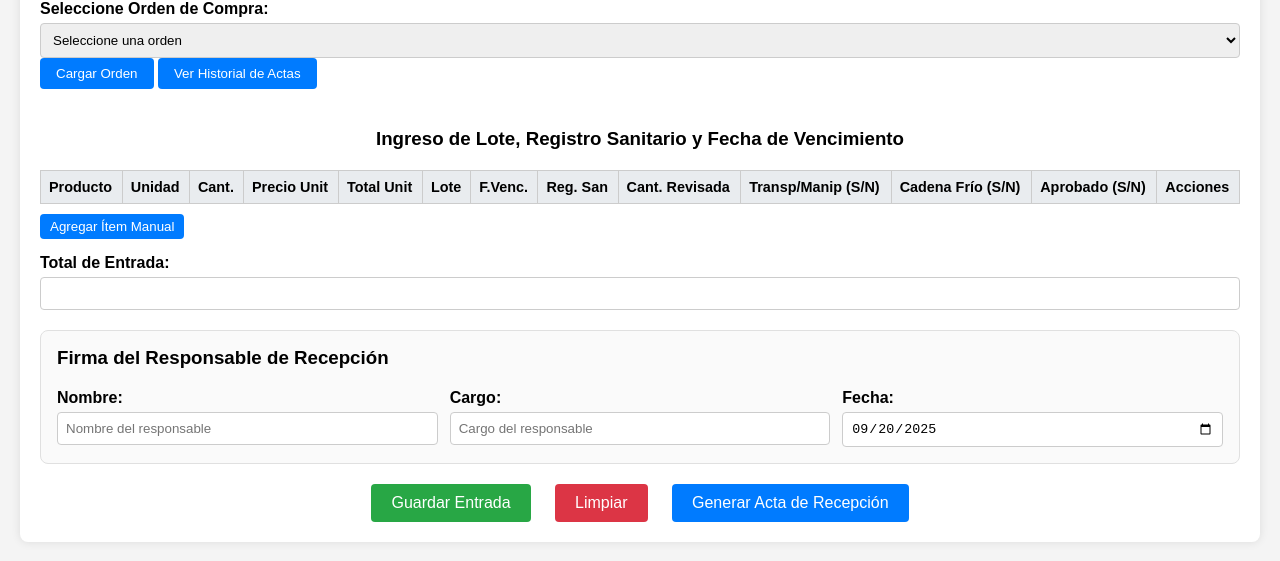
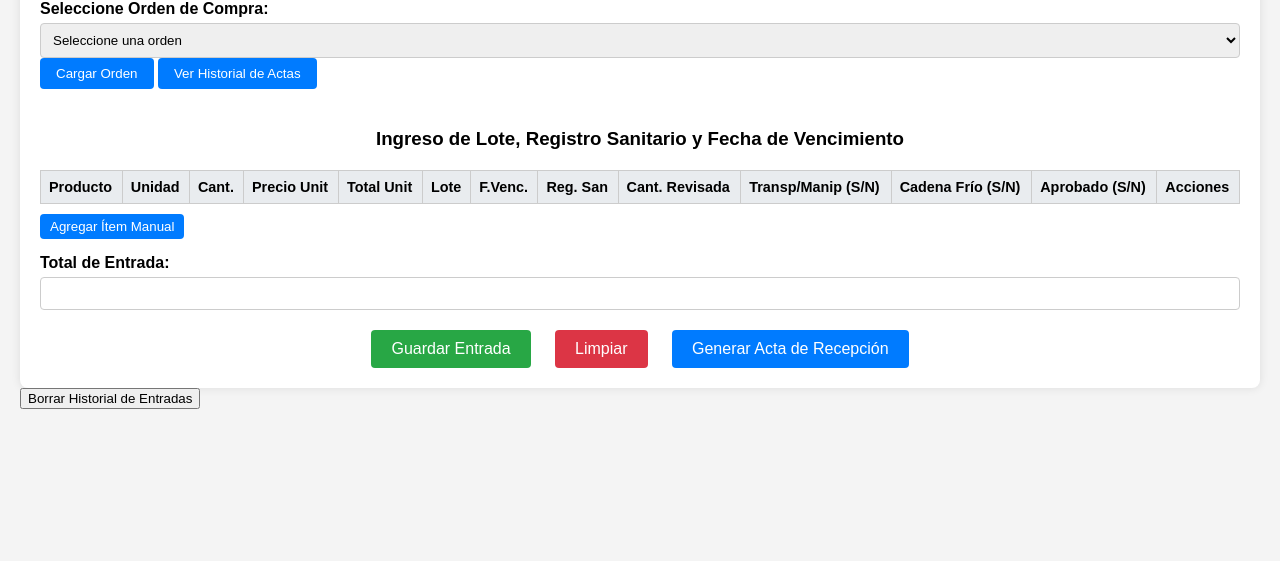
Before and after one commit to aulafarmaceutica/Zendra, a plain HTML site: page entradas.html in a window 1280 px wide. Shown: the part 177-738 px from the top of the page. Drawn offline with Linux system fonts and the light colour scheme.

Commit message:
Add files via upload

```diff
--- a/entradas.html
+++ b/entradas.html
@@ -31,11 +31,17 @@
       margin-bottom: 20px;
       cursor: pointer;
     }
-    .back-btn:hover { background-color: #0056b3; }
-
-    .form-group { margin-bottom: 15px; }
-    .form-group label { font-weight: bold; margin-bottom: 5px; display: block; }
-
+    .back-btn:hover {
+      background-color: #0056b3;
+    }
+    .form-group {
+      margin-bottom: 15px;
+    }
+    .form-group label {
+      font-weight: bold;
+      margin-bottom: 5px;
+      display: block;
+    }
     select, input, textarea {
       width: 100%;
       padding: 8px;
@@ -43,7 +49,6 @@
       border-radius: 4px;
       box-sizing: border-box;
     }
-
     table {
       width: 100%;
       border-collapse: collapse;
@@ -57,8 +62,9 @@
       font-size: 0.9em;
       vertical-align: middle;
     }
-    table thead { background-color: #e9ecef; }
-
+    table thead {
+      background-color: #e9ecef;
+    }
     .btn-load {
       background-color: #007bff;
       color: #fff;
@@ -69,7 +75,6 @@
       cursor: pointer;
     }
     .btn-load:hover { opacity: 0.9; }
-
     .btn-add-item {
       margin-top: 10px;
       background-color: #007bff;
@@ -80,7 +85,6 @@
       padding: 5px 10px;
     }
     .btn-add-item:hover { opacity: 0.9; }
-
     .btn-delete-item {
       background-color: #dc3545;
       color: white;
@@ -91,7 +95,6 @@
       font-size: 0.9em;
     }
     .btn-delete-item:hover { opacity: 0.9; }
-
     .button-group {
       text-align: center;
       margin-top: 20px;
@@ -106,30 +109,13 @@
     }
     .btn-submit { background-color: #28a745; color: #fff; }
     .btn-reset  { background-color: #dc3545; color: #fff; }
-
     #ordenInfo {
       border: 1px solid #ccc;
       padding: 10px;
       margin-bottom: 20px;
       display: none;
     }
-
-    /* Sección Responsable */
-    .firma-card {
-      border: 1px solid #e0e0e0;
-      border-radius: 8px;
-      padding: 16px;
-      margin-top: 20px;
-      background: #fafafa;
-    }
-    .firma-grid {
-      display: grid;
-      grid-template-columns: 1fr 1fr 1fr;
-      gap: 12px;
-    }
-    .firma-grid .form-group { margin: 0; }
-
-    /* Sección Historial */
+    /* Sección de Historial */
     #historialSection { margin-top: 40px; display: none; }
     #tablaHistorial th, #tablaHistorial td {
       border: 1px solid #ccc;
@@ -151,7 +137,7 @@
   </style>
 </head>
 <body>
-  <!-- Volver -->
+  <!-- Botón para volver al menú principal -->
   <button class="back-btn" onclick="window.location.href='index.html'">Volver al Menú</button>
 
   <div class="container">
@@ -167,7 +153,7 @@
       <button type="button" class="btn-load" onclick="toggleHistorial()">Ver Historial de Actas</button>
     </div>
 
-    <!-- Formulario de Ingreso -->
+    <!-- Formulario de Ingreso de Mercancía -->
     <form id="entradaForm">
       <div id="ordenInfo">
         <h3>Detalles de la Orden de Compra</h3>
@@ -195,31 +181,11 @@
         </thead>
         <tbody></tbody>
       </table>
-
       <button type="button" class="btn-add-item" onclick="agregarFilaManual()">Agregar Ítem Manual</button>
 
       <div class="form-group" style="margin-top:15px;">
         <label for="totalEntrada">Total de Entrada:</label>
         <input type="number" id="totalEntrada" step="0.01" readonly>
-      </div>
-
-      <!-- Responsable de recepción -->
-      <div class="firma-card">
-        <h3 style="text-align:left; margin-top:0;">Firma del Responsable de Recepción</h3>
-        <div class="firma-grid">
-          <div class="form-group">
-            <label for="respNombre">Nombre:</label>
-            <input type="text" id="respNombre" placeholder="Nombre del responsable" required>
-          </div>
-          <div class="form-group">
-            <label for="respCargo">Cargo:</label>
-            <input type="text" id="respCargo" placeholder="Cargo del responsable" required>
-          </div>
-          <div class="form-group">
-            <label for="respFecha">Fecha:</label>
-            <input type="date" id="respFecha" required>
-          </div>
-        </div>
       </div>
 
       <div class="button-group">
@@ -230,7 +196,7 @@
     </form>
   </div>
 
-  <!-- Historial -->
+  <!-- Sección de Historial -->
   <div class="container" id="historialSection">
     <h2>Historial de Actas de Recepción</h2>
     <table id="tablaHistorial">
@@ -259,10 +225,6 @@
     const entradaForm       = document.getElementById('entradaForm');
     const totalEntradaInput = document.getElementById('totalEntrada');
 
-    const respNombre = document.getElementById('respNombre');
-    const respCargo  = document.getElementById('respCargo');
-    const respFecha  = document.getElementById('respFecha');
-
     const historialSection  = document.getElementById('historialSection');
     const tablaHistorialBody= document.querySelector('#tablaHistorial tbody');
 
@@ -276,9 +238,6 @@
         option.textContent = `Orden #${compra.id} - ${compra.fecha}`;
         ordenCompraSelect.appendChild(option);
       });
-
-      // Fecha por defecto: hoy
-      respFecha.value = new Date().toISOString().split("T")[0];
 
       const storedEntradas = localStorage.getItem('entradas');
       if (storedEntradas) entradas = JSON.parse(storedEntradas);
@@ -437,6 +396,7 @@
       tdActions.appendChild(btnDelete);
       row.appendChild(tdActions);
 
+      // Recalcular
       const recalc = () => {
         const total = (parseFloat(inputCantidad.value)||0) * (parseFloat(inputPrecio.value)||0);
         tdTotal.textContent = total.toFixed(2);
@@ -546,6 +506,7 @@
       tdActions.appendChild(btnDelete);
       row.appendChild(tdActions);
 
+      // Eventos
       selectProducto.addEventListener('change', ()=>{
         const u = selectProducto.options[selectProducto.selectedIndex].dataset.unidad || "";
         tdUnidad.textContent = u;
@@ -573,20 +534,15 @@
       e.preventDefault();
       if (!compraSeleccionada) { alert("Primero cargue una Orden de Compra."); return; }
 
-      // Validar responsable
-      const errores = [];
-      if (!respNombre.value.trim()) errores.push("Nombre del responsable es obligatorio.");
-      if (!respCargo.value.trim())  errores.push("Cargo del responsable es obligatorio.");
-      if (!respFecha.value)         errores.push("Fecha del responsable es obligatoria.");
+      const rows = tablaEntradasBody.querySelectorAll('tr');
+      if (!rows.length) { alert("No hay ítems en la tabla."); return; }
 
-      // Validar filas
-      const rows = tablaEntradasBody.querySelectorAll('tr');
-      if (!rows.length) errores.push("No hay ítems en la tabla.");
+      let errores = [];
+      let itemsEntrada = [];
 
-      let itemsEntrada = [];
       rows.forEach((row,i)=>{
         const idx = i+1;
-        // Producto
+        // Producto (desde texto o select)
         let codigo = "", nombre = "";
         const sel = row.children[0].querySelector('select');
         if (sel) {
@@ -647,12 +603,7 @@
         ordenId: compraSeleccionada.id,
         fechaIngreso: new Date().toISOString().split("T")[0],
         items: itemsEntrada,
-        totalEntrada: parseFloat(totalEntradaInput.value)||0,
-        responsable: {
-          nombre: respNombre.value.trim(),
-          cargo : respCargo.value.trim(),
-          fecha : respFecha.value
-        }
+        totalEntrada: parseFloat(totalEntradaInput.value)||0
       };
 
       const guardadas = JSON.parse(localStorage.getItem('entradas') || '[]');
@@ -667,9 +618,6 @@
       ordenInfoDiv.style.display = 'none';
       compraSeleccionada = null;
       ordenCompraSelect.value = "";
-      // restaurar fecha de hoy en el form de firma
-      respFecha.value = new Date().toISOString().split("T")[0];
-
       renderHistorial();
     });
 
@@ -677,7 +625,7 @@
       const rows = tablaEntradasBody.querySelectorAll('tr');
       if (!rows.length) { alert("No hay ítems para generar el acta."); return; }
       if (!compraSeleccionada) { alert("No hay orden de compra cargada."); return; }
-      alert("Ejemplo: aquí generas el HTML del acta con la info actual (opcional).");
+      alert("Ejemplo: aquí generas el HTML del acta con la info actual.");
     }
 
     function verActa(entradaId) {
@@ -700,9 +648,7 @@
         table{width:100%;border-collapse:collapse;margin-top:20px}
         th,td{border:1px solid #ccc;padding:8px;text-align:left}
         thead{background:#e9ecef}
-        .firma{margin-top:24px;border:1px solid #e0e0e0;padding:12px;border-radius:8px;background:#fafafa}
-        .firma p{margin:6px 0;}
-        .text-right{text-align:right}
+        .firma{margin-top:60px}
       </style></head><body>
       <h1>Acta de Recepción</h1>
       <p><strong>ID Entrada:</strong> ${ent.id}</p>
@@ -731,18 +677,28 @@
         </tr>`;
       });
       html += `</tbody></table>
-      <h2 class="text-right">Total Entrada: ${Number(ent.totalEntrada).toFixed(2)}</h2>
+      <h2 style="text-align:right">Total Entrada: ${Number(ent.totalEntrada).toFixed(2)}</h2>
       <div class="firma">
-        <p><strong>Firma del Responsable de Recepción</strong></p>
-        <p><strong>Nombre:</strong> ${ent.responsable?.nombre || ""}</p>
-        <p><strong>Cargo:</strong> ${ent.responsable?.cargo  || ""}</p>
-        <p><strong>Fecha:</strong> ${ent.responsable?.fecha  || ""}</p>
-      </div>
-      </body></html>`;
+        <p><strong>Firma del Responsable de Recepción:</strong></p>
+        <p>Nombre: _______________________</p>
+        <p>Cargo: ________________________</p>
+        <p>Fecha: ________________________</p>
+      </div></body></html>`;
 
       const w = window.open('','_blank');
       w.document.write(html); w.document.close();
     }
   </script>
+
+  <button onclick="borrarHistorial()">Borrar Historial de Entradas</button>
+  <script>
+    function borrarHistorial() {
+      if (confirm("¿Estás seguro de eliminar el historial de entradas?")) {
+        localStorage.removeItem('entradas');
+        document.querySelector('#tablaHistorial tbody').innerHTML = "";
+        alert("Historial de entradas eliminado.");
+      }
+    }
+  </script>
 </body>
 </html>
```
